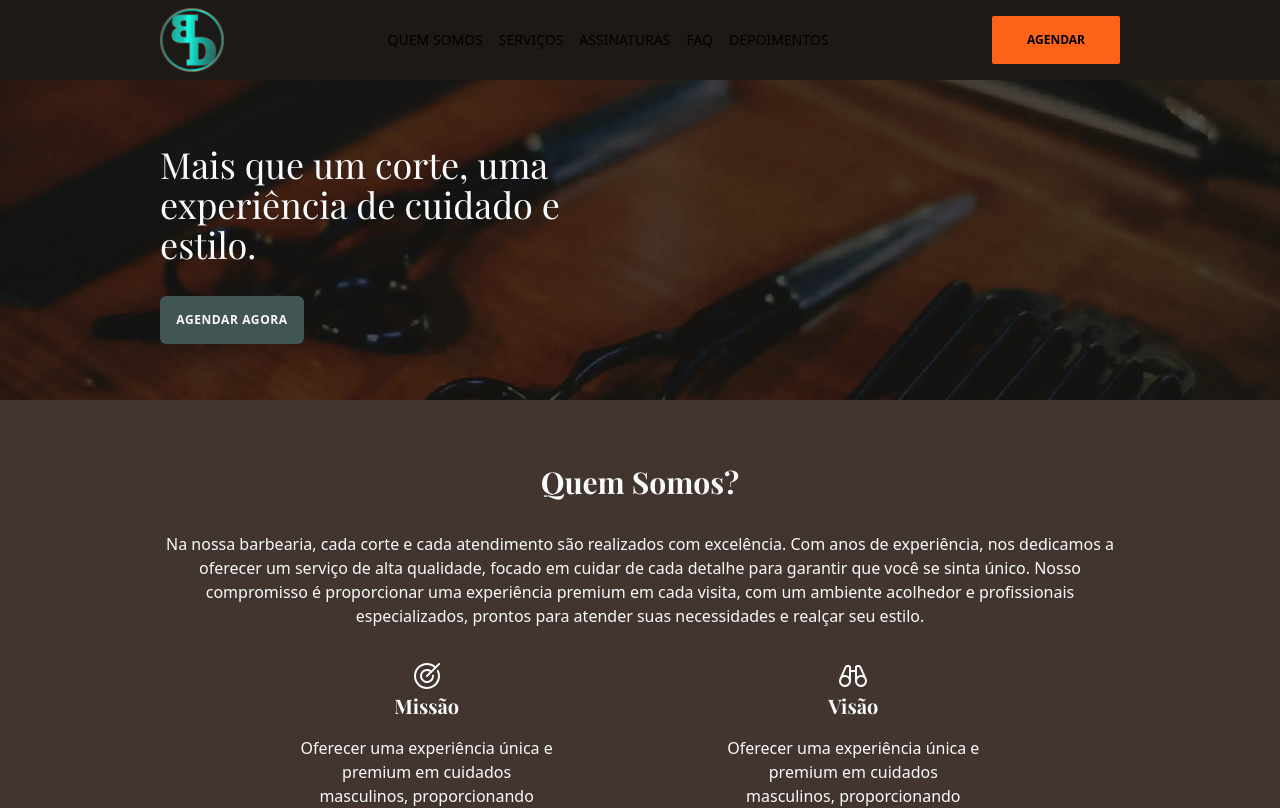
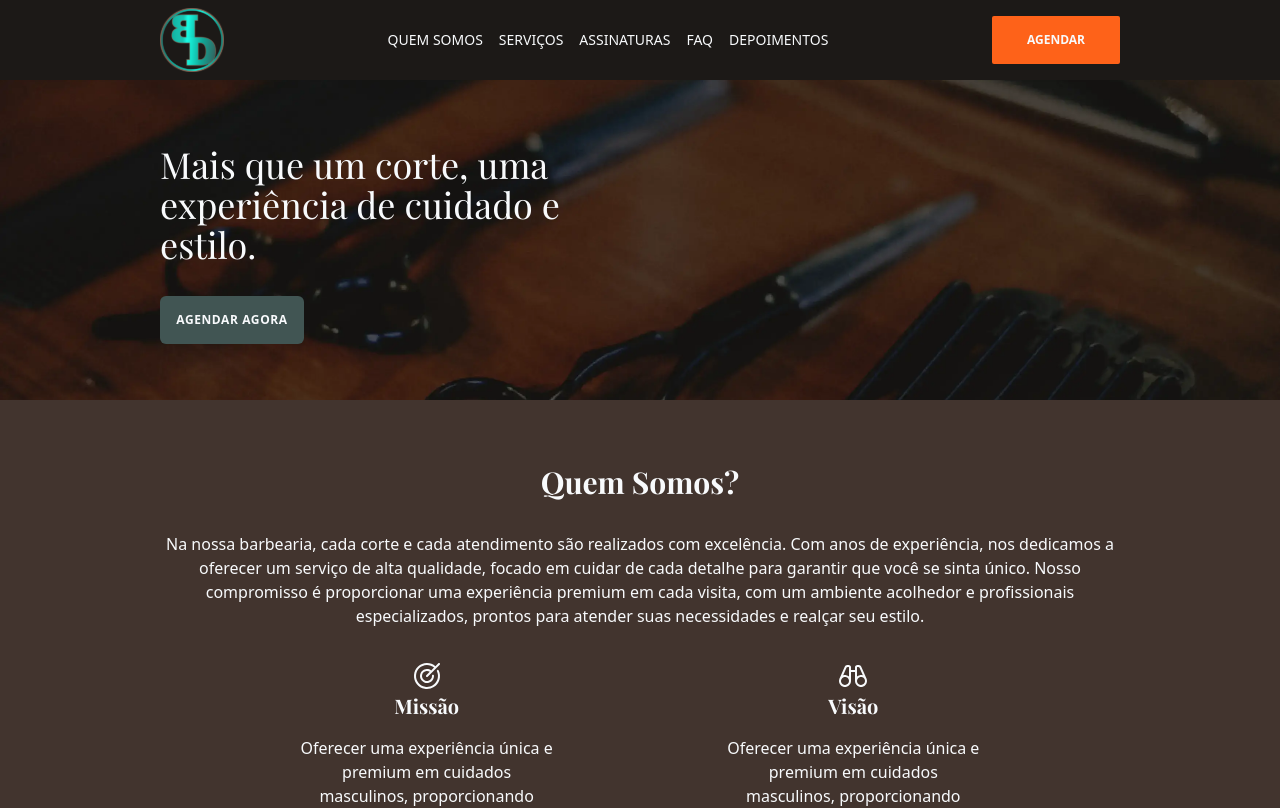
Before and after one commit to danielbarrosdeoliveira/site-davano, a Next.js app: page / in a window 1280 px wide. Shown: the top 808 px of the page. Built offline with nearby package versions, Linux system fonts and the light colour scheme.

Commit message:
💄 adjustment text color on menu

```diff
--- a/src/app/components/header/index.tsx
+++ b/src/app/components/header/index.tsx
@@ -15,7 +15,7 @@ const Header = () => {
 
   return (
     <>
-      <header className="flex h-20 items-center justify-center bg-stone-900">
+      <header className="flex h-20 items-center justify-center bg-stone-900 text-slate-50">
         <div className="mx-auto flex w-full max-w-5xl items-center justify-between px-8">
           <div className="relative h-12 w-12 object-contain sm:h-16 sm:w-16">
             <Image src="/images/logo-davano.svg" fill alt="Logo Davano" />
```
